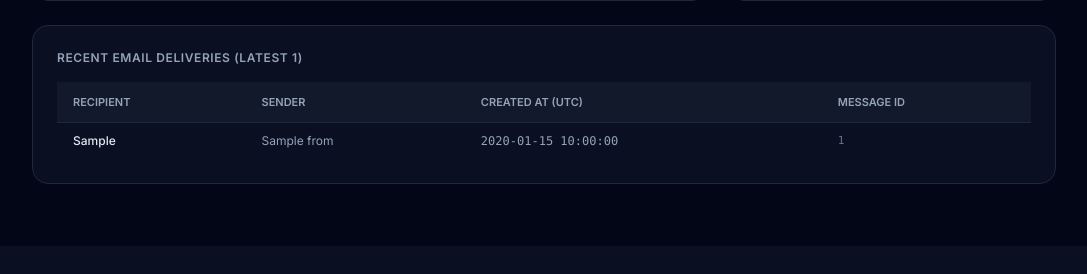
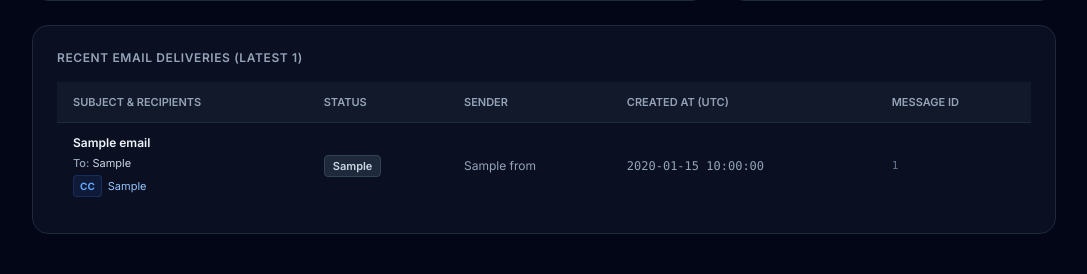
Before and after one commit to nasif43/wes-vendor, a FastAPI app: template app/templates/resend_health.html in a window 1280 px wide. Shown: the part 554-828 px from the top of the page, without its empty margins (96-1183 px from the left). Before the commit the page ends 738 px from the top, so only its background shows below. Run offline with FastAPI, Linux system fonts and the light colour scheme; the template is opened without the code that fills it: most values are stand-ins (such as "Sample title", 1, 10 or a date in 2020); parts of the project's set-up code (start-up, migrations or seed data) failed here and were passed over; some libraries are stand-ins or nearby versions.

Commit message:
[FIX] email & settings: eliminate UnboundLocalError in resend_supplier_link, real-time CC resolution, and show CCs in resend-health

```diff
--- a/app/requisitions/routes_selection.py
+++ b/app/requisitions/routes_selection.py
@@ -382,7 +382,6 @@ async def start_negotiation(
 ):
     """Generate v2 quote links for all shortlisted vendors in this requisition."""
     from app.auth.models import UserRole
-    from datetime import UTC, datetime
 
     if not (user.has_management_authority or user.is_procurement or user.role == UserRole.ADMIN):
         return RedirectResponse(url=f"/quotations/compare/{req_id}?error=Permission+denied", status_code=303)
@@ -706,7 +705,6 @@ async def resend_supplier_link(
                     url=f"/requisitions/{req_id}?error=Failed+to+send+email",
                     status_code=303,
                 )
-            from datetime import datetime, UTC
             link.link_sent_at = datetime.now(UTC)
             await db.commit()
             return RedirectResponse(url=f"/requisitions/{req_id}?success=Email+sent+to+{vendor.company_name}", status_code=303)
--- a/app/templates/resend_health.html
+++ b/app/templates/resend_health.html
@@ -173,7 +173,8 @@
                 <table class="w-full text-left text-xs text-slate-300">
                     <thead class="text-[11px] uppercase bg-slate-800/40 text-slate-400 border-b border-slate-800">
                         <tr>
-                            <th class="px-4 py-3 font-semibold">Recipient</th>
+                            <th class="px-4 py-3 font-semibold">Subject &amp; Recipients</th>
+                            <th class="px-4 py-3 font-semibold">Status</th>
                             <th class="px-4 py-3 font-semibold">Sender</th>
                             <th class="px-4 py-3 font-semibold">Created At (UTC)</th>
                             <th class="px-4 py-3 font-semibold">Message ID</th>
@@ -182,16 +183,51 @@
                     <tbody class="divide-y divide-slate-800/60 font-mono">
                         {% for email in data.recent_emails %}
                         <tr class="hover:bg-slate-800/30 transition">
-                            <td class="px-4 py-2.5 font-sans font-medium text-slate-200">
-                                {% if email.to is iterable and email.to is not string %}
-                                    {{ email.to | join(', ') }}
-                                {% else %}
-                                    {{ email.to }}
+                            <td class="px-4 py-3 font-sans text-slate-200">
+                                {% if email.subject %}
+                                <div class="font-semibold text-slate-100 text-xs mb-1">{{ email.subject }}</div>
+                                {% endif %}
+                                <div class="text-[11px] text-slate-300">
+                                    <span class="text-slate-400 font-medium">To:</span>
+                                    {% if email.to is iterable and email.to is not string %}
+                                        {{ email.to | join(', ') }}
+                                    {% else %}
+                                        {{ email.to }}
+                                    {% endif %}
+                                </div>
+                                {% if email.cc %}
+                                <div class="mt-1 text-[11px] text-blue-300 flex items-center gap-1.5 flex-wrap">
+                                    <span class="px-1.5 py-0.5 rounded text-[10px] font-bold bg-blue-500/10 text-blue-400 border border-blue-500/20">CC</span>
+                                    <span>
+                                    {% if email.cc is iterable and email.cc is not string %}
+                                        {{ email.cc | join(', ') }}
+                                    {% else %}
+                                        {{ email.cc }}
+                                    {% endif %}
+                                    </span>
+                                </div>
                                 {% endif %}
                             </td>
-                            <td class="px-4 py-2.5 font-sans text-slate-400">{{ email.from }}</td>
-                            <td class="px-4 py-2.5 text-slate-400">{{ email.created_at }}</td>
-                            <td class="px-4 py-2.5 text-[11px] text-slate-500">{{ email.id }}</td>
+                            <td class="px-4 py-3 font-sans">
+                                {% if email.last_event == 'delivered' %}
+                                <span class="inline-flex items-center px-2 py-0.5 rounded text-[11px] font-semibold bg-emerald-500/10 text-emerald-400 border border-emerald-500/20">
+                                    Delivered
+                                </span>
+                                {% elif email.last_event == 'suppressed' %}
+                                <span class="inline-flex items-center px-2 py-0.5 rounded text-[11px] font-semibold bg-amber-500/10 text-amber-400 border border-amber-500/20">
+                                    Suppressed
+                                </span>
+                                {% elif email.last_event %}
+                                <span class="inline-flex items-center px-2 py-0.5 rounded text-[11px] font-semibold bg-slate-800 text-slate-300 border border-slate-700">
+                                    {{ email.last_event|title }}
+                                </span>
+                                {% else %}
+                                <span class="text-slate-500">—</span>
+                                {% endif %}
+                            </td>
+                            <td class="px-4 py-3 font-sans text-slate-400 text-xs">{{ email.from }}</td>
+                            <td class="px-4 py-3 text-slate-400 text-xs">{{ email.created_at }}</td>
+                            <td class="px-4 py-3 text-[11px] text-slate-500">{{ email.id }}</td>
                         </tr>
                         {% endfor %}
                     </tbody>
```
Also changed, not shown: app/email/resend.py (+6 -15 lines), tests/unit/test_emails.py (+22 -0 lines).
